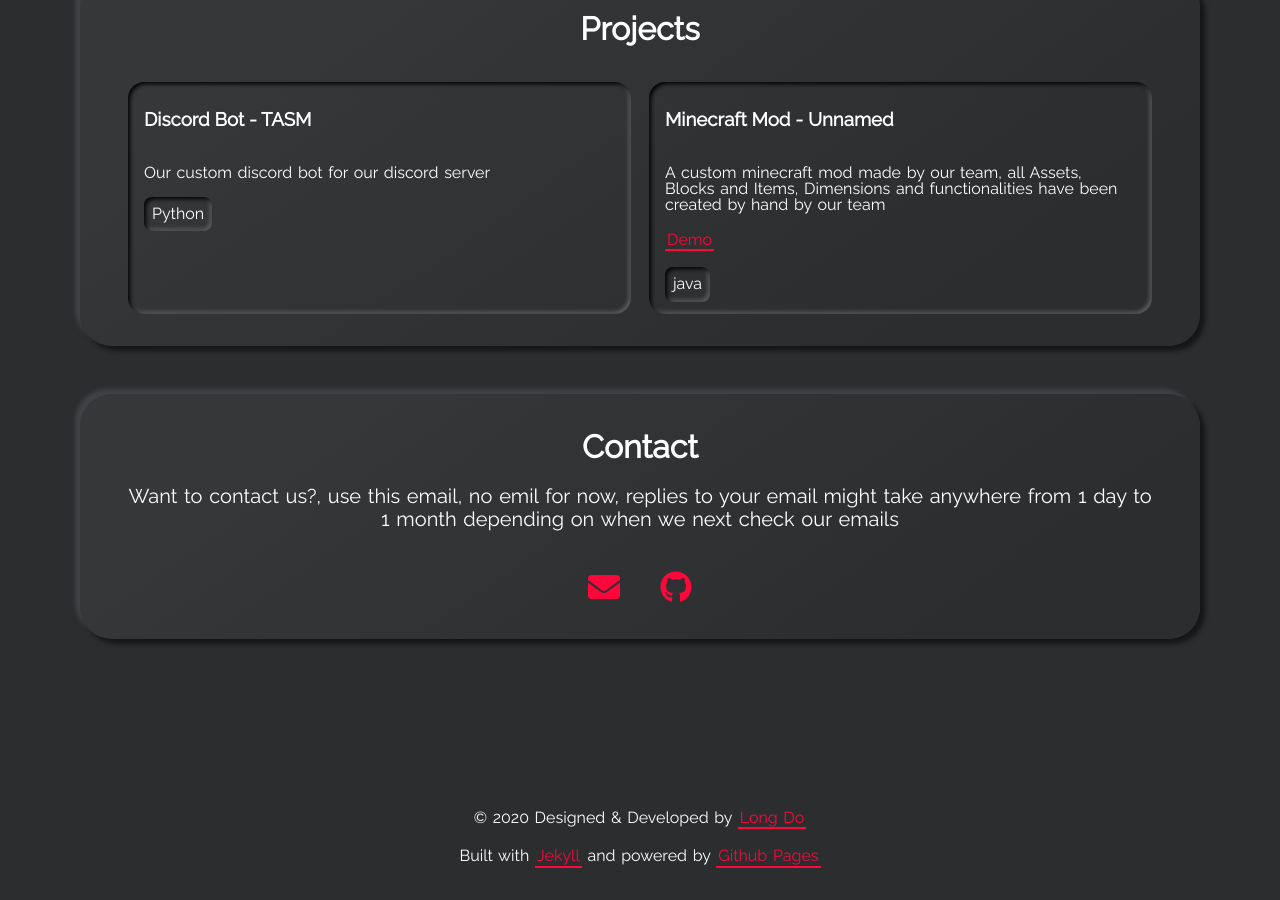
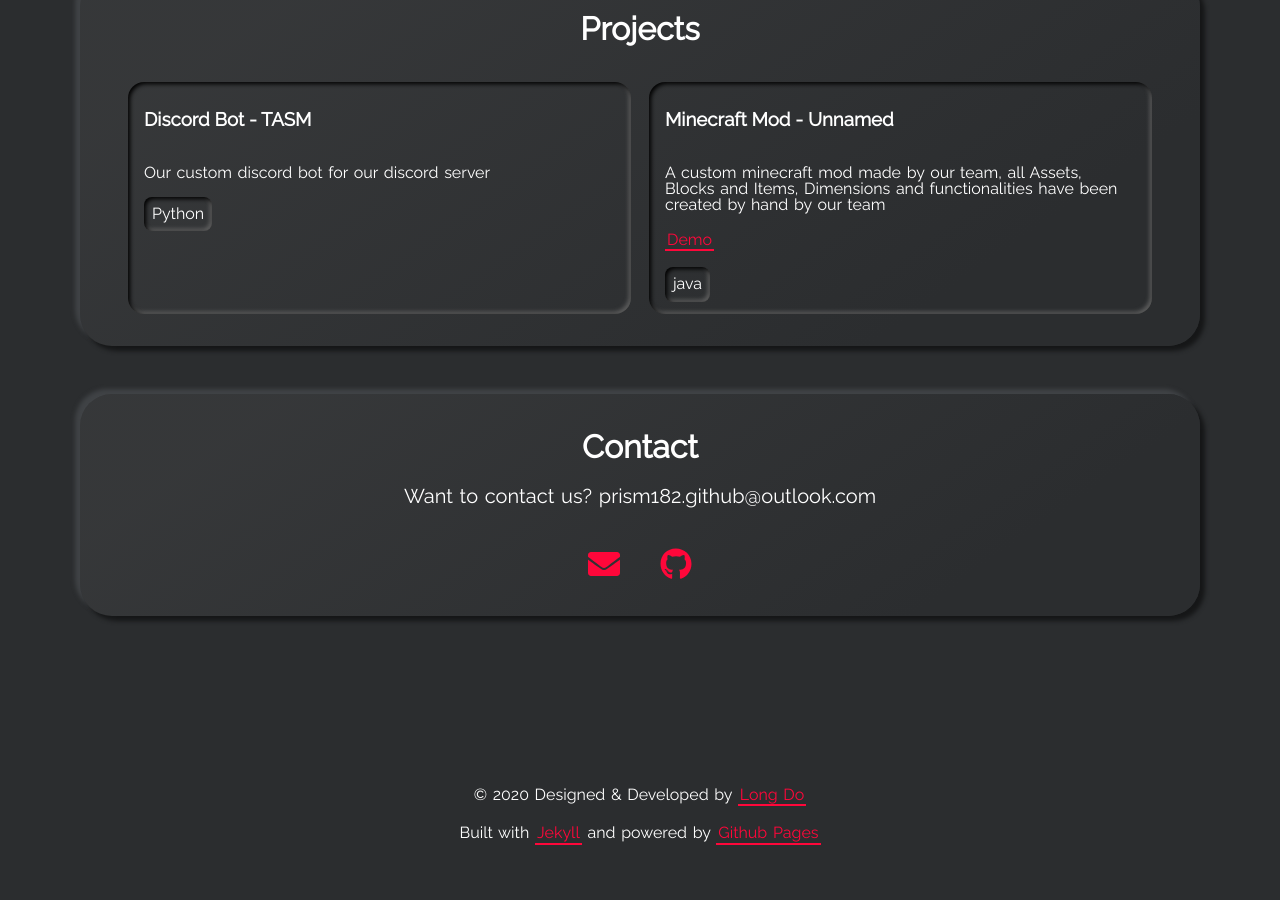
Before and after one commit to refraction-studios/refraction-studios.github.io, a Jekyll site: the page built from index.html, in a window 1280 px wide and 900 px high, scrolled down 1756 px. Built offline with Jekyll 4.4.1, drawn with Linux system fonts in a browser that asks for light colours; after the commit the page ends 2633 px from its top, so only the background shows below that.

Commit message:
Update _config.yml

```diff
--- a/_config.yml
+++ b/_config.yml
@@ -80,7 +80,7 @@ show_contact_card: true
 # contact_title: The will be displayed as the title in the Contact section
 contact_title: Contact
 # contact_description: This will be displayed under the title.
-contact_description: Want to contact us?, use this email, no emil for now, replies to your email might take anywhere from 1 day to 1 month depending on when we next check our emails
+contact_description: Want to contact us? prism182.github@outlook.com
 
 # GITHUB-METADATA
 # Set this to your forked repository
```
